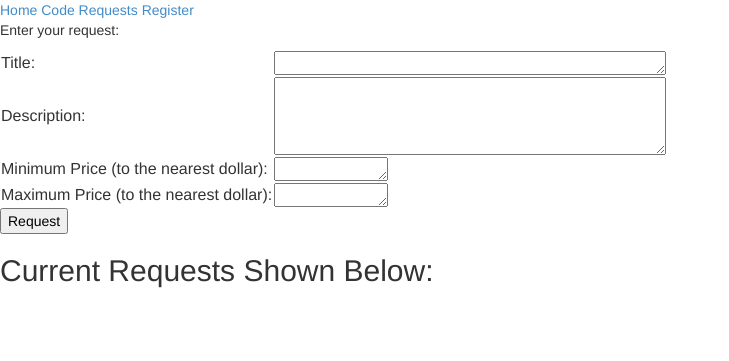
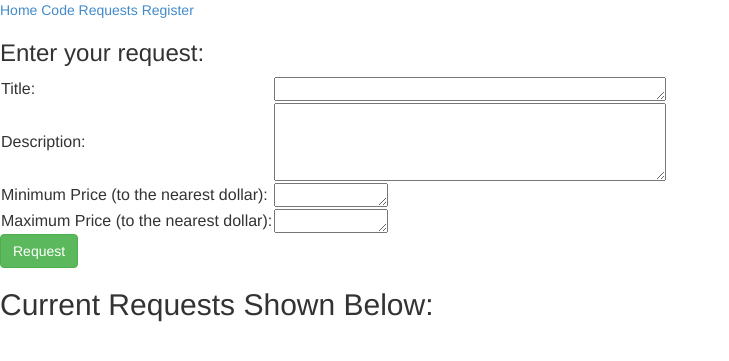
Before and after one commit to chipperdrew/CSCI445_Final_Project, a PHP site: page /requests.php in a window 1280 px wide. Shown: the top 361 px of the page, without its empty margins (0-729 px from the left). Run offline with PHP 8.4, Linux system fonts and the light colour scheme; data that the repository does not hold is empty.

Commit message:
Boostrap buttons, request title. And I love committing like crazy :)

```diff
--- a/post_base.php
+++ b/post_base.php
@@ -18,7 +18,7 @@
 		$request = $db -> query("SELECT * FROM request WHERE id= " . $_GET['id']);
 		if($post_data = $request->fetch_row()) {
 			echo "<h2>$post_data[3]</h2>"	 	// Title
-			. "<h3>$post_data[4]</h3>"		// Description
+			. "<h4>$post_data[4]</h4>"		// Description
 			. "<p>Username: ";
 			// Get the username based on user id
 			$user = $db -> query("SELECT username FROM user where id=$post_data[1]");
--- a/register.php
+++ b/register.php
@@ -35,7 +35,7 @@
 				<td><input type="email" name="email" /></td>
 			</tr>
 		</table>
-		<button action="submit">Register</button>
+		<button action="submit" class="btn btn-success">Register</button>
 	</form>
 <?php endblock() ?>
 
--- a/requests.php
+++ b/requests.php
@@ -7,7 +7,7 @@
 
 <!-- Content block -->
 <?php startblock('content') ?>
-	<p>Enter your request:</p>
+	<h3>Enter your request:</h3>
 	<form action="" method="POST">
 		<table>
 			<tr>
@@ -27,7 +27,7 @@
 				<td><textarea rows="1" cols="10" name="max_price"></textarea></td>
 			<tr/>
 		</table>
-		<button type="submit">Request</button>
+		<button type="submit" class="btn btn-success">Request</button>
 	</form>
 
 	<h2>Current Requests Shown Below:</h2>
```
